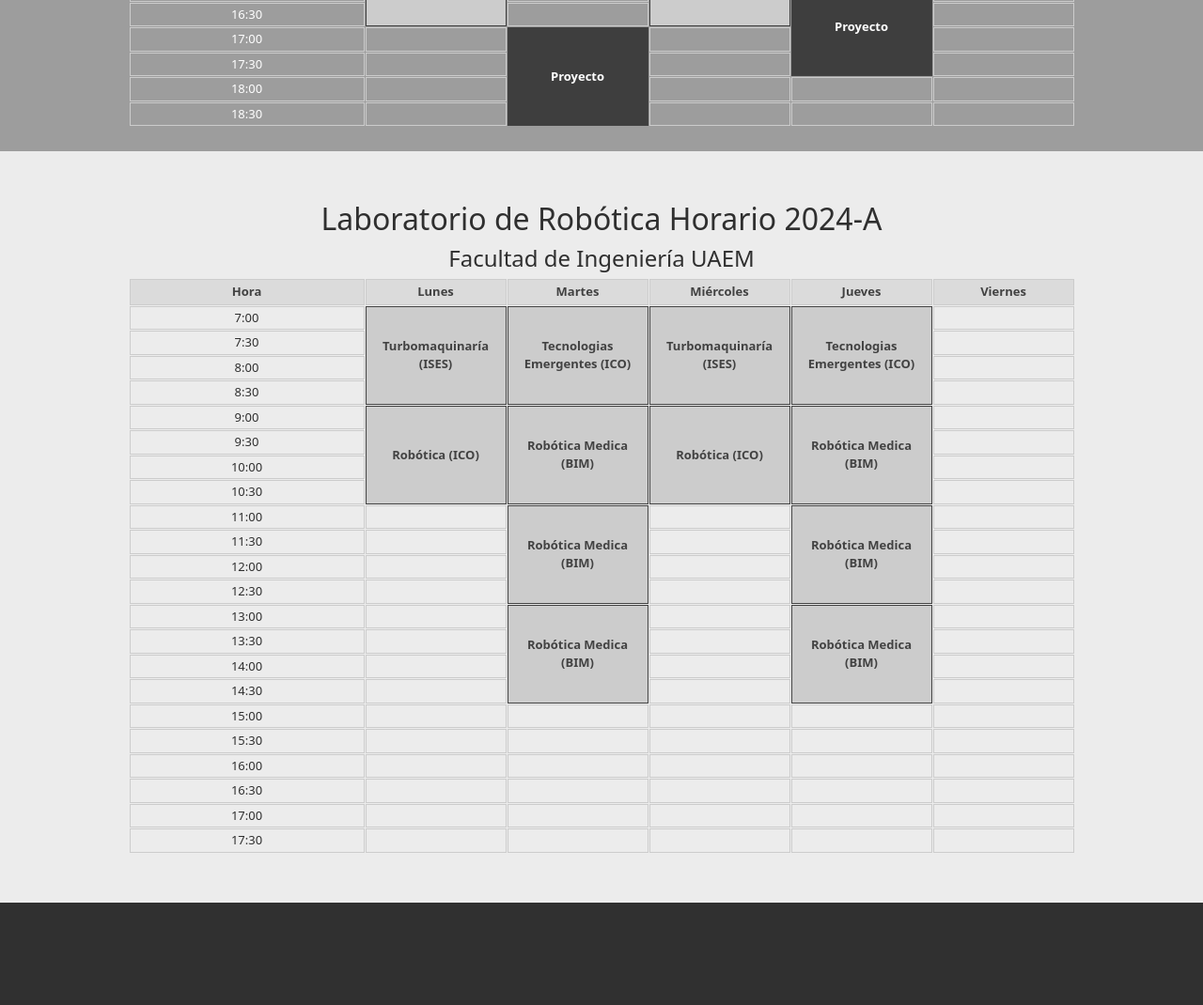
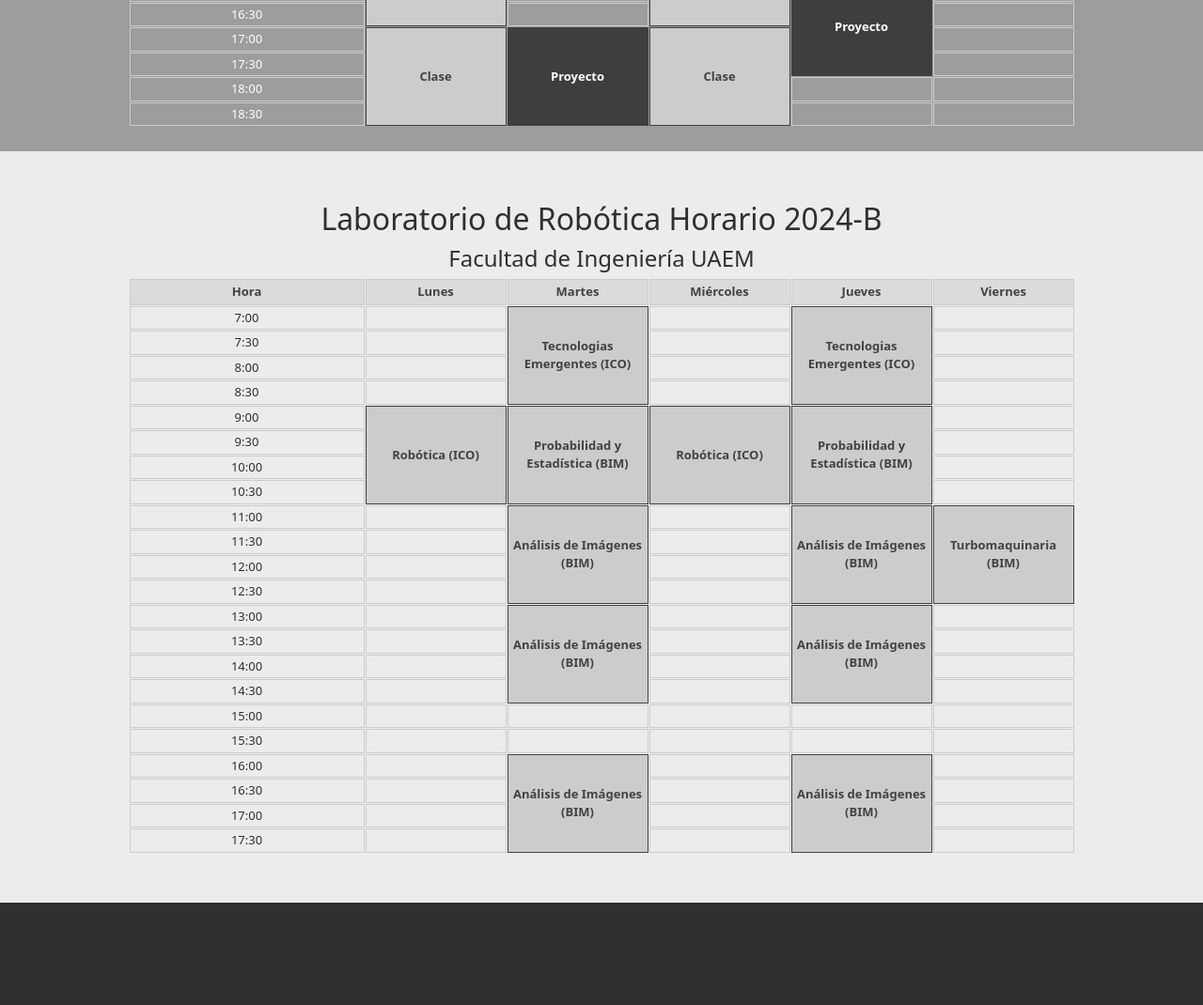
Before and after one commit to vmms/Victor_UAEM, a website: page index.html in a window 1280 px wide. Shown: the part 2194-3264 px from the top of the page at 94% size. Drawn offline with nearby package versions, Linux system fonts and the light colour scheme.

Commit message:
Actualización del Semestre 2024B

```diff
--- a/index.html
+++ b/index.html
@@ -112,7 +112,7 @@
     </section>
 
     <section id="horario" class="scheduler">
-        <h2>Horario de Clase 2024-A</h2>
+        <h2>Horario de Clase 2024-B</h2>
         <h4>Facultad de Ingeniería UAEM</h4>
         <div class="horario">
             <div class="hora" style="color:#424242;">Hora</div>
@@ -262,37 +262,37 @@
             <div class="bloque"></div>
 
             <div class="bloque">17:00</div>
-            <div class="bloque"> </div>
+            <div class="bloque combined">Clase</div>
             <div class="bloque combined_c">Proyecto</div>
-            <div class="bloque"> </div>
+            <div class="bloque combined">Clase</div>
             <div class="bloque combined_c" style="display: none;"> </div>
             <div class="bloque"> </div>
 
             <div class="bloque">17:30</div>
-            <div class="bloque"> </div>
+            <div class="bloque combined" style="display: none;"> </div>
             <div class="bloque combined_c" style="display: none;"> </div>
-            <div class="bloque"> </div>
+            <div class="bloque combined" style="display: none;"> </div>
             <div class="bloque combined_c" style="display: none;"> </div>
             <div class="bloque"> </div>
 
             <div class="bloque">18:00</div>
-            <div class="bloque"> </div>
+            <div class="bloque combined" style="display: none;"> </div>
             <div class="bloque combined_c" style="display: none;"> </div>
-            <div class="bloque"> </div>
+            <div class="bloque combined" style="display: none;"> </div>
             <div class="bloque"></div>
             <div class="bloque"> </div>
 
             <div class="bloque">18:30</div>
-            <div class="bloque"></div>
+            <div class="bloque combined" style="display: none;"> </div>
             <div class="bloque combined_c" style="display: none;"> </div>
-            <div class="bloque"></div>
+            <div class="bloque combined" style="display: none;"> </div>
             <div class="bloque"></div>
             <div class="bloque"></div>
         </div>
     </section>
 
     <section id="labrob" class="schedulerRob">
-        <h2>Laboratorio de Robótica Horario 2024-A</h2>
+        <h2>Laboratorio de Robótica Horario 2024-B</h2>
         <h4>Facultad de Ingeniería UAEM</h4>
         <div class="horario">
             <div class="hora" style="color:#424242;">Hora</div>
@@ -302,38 +302,38 @@
             <div class="hora" style="color:#424242;">Jueves</div>
             <div class="hora" style="color:#424242;">Viernes</div>
             <div class="bloque">7:00</div>
-            <div class="bloque combined"> Turbomaquinaría (ISES)</div>
-            <div class="bloque combined"> Tecnologias Emergentes (ICO)</div>
-            <div class="bloque combined"> Turbomaquinaría (ISES)</div>
-            <div class="bloque combined"> Tecnologias Emergentes (ICO)</div>
+            <div class="bloque "> </div>
+            <div class="bloque combined">Tecnologias Emergentes (ICO)</div>
+            <div class="bloque"> </div>
+            <div class="bloque combined">Tecnologias Emergentes (ICO)</div>
             <div class="bloque"></div>
 
             <div class="bloque">7:30</div>
+            <div class="bloque"> </div>
             <div class="bloque combined" style="display: none;"> </div>
-            <div class="bloque combined" style="display: none;"> </div>
-            <div class="bloque combined" style="display: none;"> </div>
+            <div class="bloque"> </div>
             <div class="bloque combined" style="display: none;"> </div>
             <div class="bloque"></div>
 
             <div class="bloque">8:00</div>
+            <div class="bloque"> </div>
             <div class="bloque combined" style="display: none;"> </div>
-            <div class="bloque combined" style="display: none;"> </div>
-            <div class="bloque combined" style="display: none;"> </div>
+            <div class="bloque"> </div>
             <div class="bloque combined" style="display: none;"> </div>
             <div class="bloque"></div>
 
             <div class="bloque">8:30</div>
+            <div class="bloque"> </div>
             <div class="bloque combined" style="display: none;"> </div>
-            <div class="bloque combined" style="display: none;"> </div>
-            <div class="bloque combined" style="display: none;"> </div>
+            <div class="bloque"> </div>
             <div class="bloque combined" style="display: none;"> </div>
             <div class="bloque"></div>
 
             <div class="bloque">9:00</div>
             <div class="bloque combined"> Robótica (ICO)</div>
-            <div class="bloque combined"> Robótica Medica (BIM)</div>
+            <div class="bloque combined"> Probabilidad y Estadística (BIM)</div>
             <div class="bloque combined"> Robótica (ICO)</div>
-            <div class="bloque combined"> Robótica Medica (BIM)</div>
+            <div class="bloque combined"> Probabilidad y Estadística (BIM)</div>
             <div class="bloque"></div>
 
             <div class="bloque">9:30</div>
@@ -359,37 +359,37 @@
 
             <div class="bloque">11:00</div>
             <div class="bloque"></div>
-            <div class="bloque combined"> Robótica Medica (BIM)</div>
+            <div class="bloque combined"> Análisis de Imágenes (BIM)</div>
             <div class="bloque"></div>
-            <div class="bloque combined"> Robótica Medica (BIM)</div>
-            <div class="bloque"></div>
+            <div class="bloque combined"> Análisis de Imágenes (BIM)</div>
+            <div class="bloque combined"> Turbomaquinaria (BIM)</div>
 
             <div class="bloque">11:30</div>
             <div class="bloque"></div>
             <div class="bloque combined" style="display: none;"> </div>
             <div class="bloque"></div>
             <div class="bloque combined" style="display: none;"> </div>
-            <div class="bloque"></div>
+            <div class="bloque combined" style="display: none;"> </div>
 
             <div class="bloque">12:00</div>
             <div class="bloque"></div>
             <div class="bloque combined" style="display: none;"> </div>
             <div class="bloque"></div>
             <div class="bloque combined" style="display: none;"> </div>
-            <div class="bloque"></div>
+            <div class="bloque combined" style="display: none;"> </div>
 
             <div class="bloque">12:30</div>
             <div class="bloque"></div>
             <div class="bloque combined" style="display: none;"> </div>
             <div class="bloque"></div>
             <div class="bloque combined" style="display: none;"> </div>
-            <div class="bloque"></div>
+            <div class="bloque combined" style="display: none;"> </div>
 
             <div class="bloque">13:00</div>
             <div class="bloque"></div>
-            <div class="bloque combined"> Robótica Medica (BIM)</div>
+            <div class="bloque combined"> Análisis de Imágenes (BIM)</div>
             <div class="bloque"></div>
-            <div class="bloque combined"> Robótica Medica (BIM)</div>
+            <div class="bloque combined"> Análisis de Imágenes (BIM)</div>
             <div class="bloque"></div>
 
             <div class="bloque">13:30</div>
@@ -429,30 +429,30 @@
 
             <div class="bloque">16:00</div>
             <div class="bloque"></div>
+            <div class="bloque combined"> Análisis de Imágenes (BIM)</div>
             <div class="bloque"></div>
-            <div class="bloque"></div>
-            <div class="bloque"></div>
+            <div class="bloque combined"> Análisis de Imágenes (BIM)</div>
             <div class="bloque"></div>
 
             <div class="bloque">16:30</div>
             <div class="bloque"></div>
+            <div class="bloque combined" style="display: none;"> </div>
             <div class="bloque"></div>
-            <div class="bloque"></div>
-            <div class="bloque"></div>
+            <div class="bloque combined" style="display: none;"> </div>
             <div class="bloque"></div>
 
             <div class="bloque">17:00</div>
             <div class="bloque"></div>
+            <div class="bloque combined" style="display: none;"> </div>
             <div class="bloque"></div>
-            <div class="bloque"></div>
-            <div class="bloque"></div>
+            <div class="bloque combined" style="display: none;"> </div>
             <div class="bloque"></div>
 
             <div class="bloque">17:30</div>
             <div class="bloque"></div>
-            <div class="bloque"></div>
+            <div class="bloque combined" style="display: none;"> </div>
             <div class="bloque"> </div>
-            <div class="bloque"></div>
+            <div class="bloque combined" style="display: none;"> </div>
             <div class="bloque"> </div>
         </div>
     </section>
```
Also changed, not shown: emergente.html (+9 -15 lines), 3 other files.
